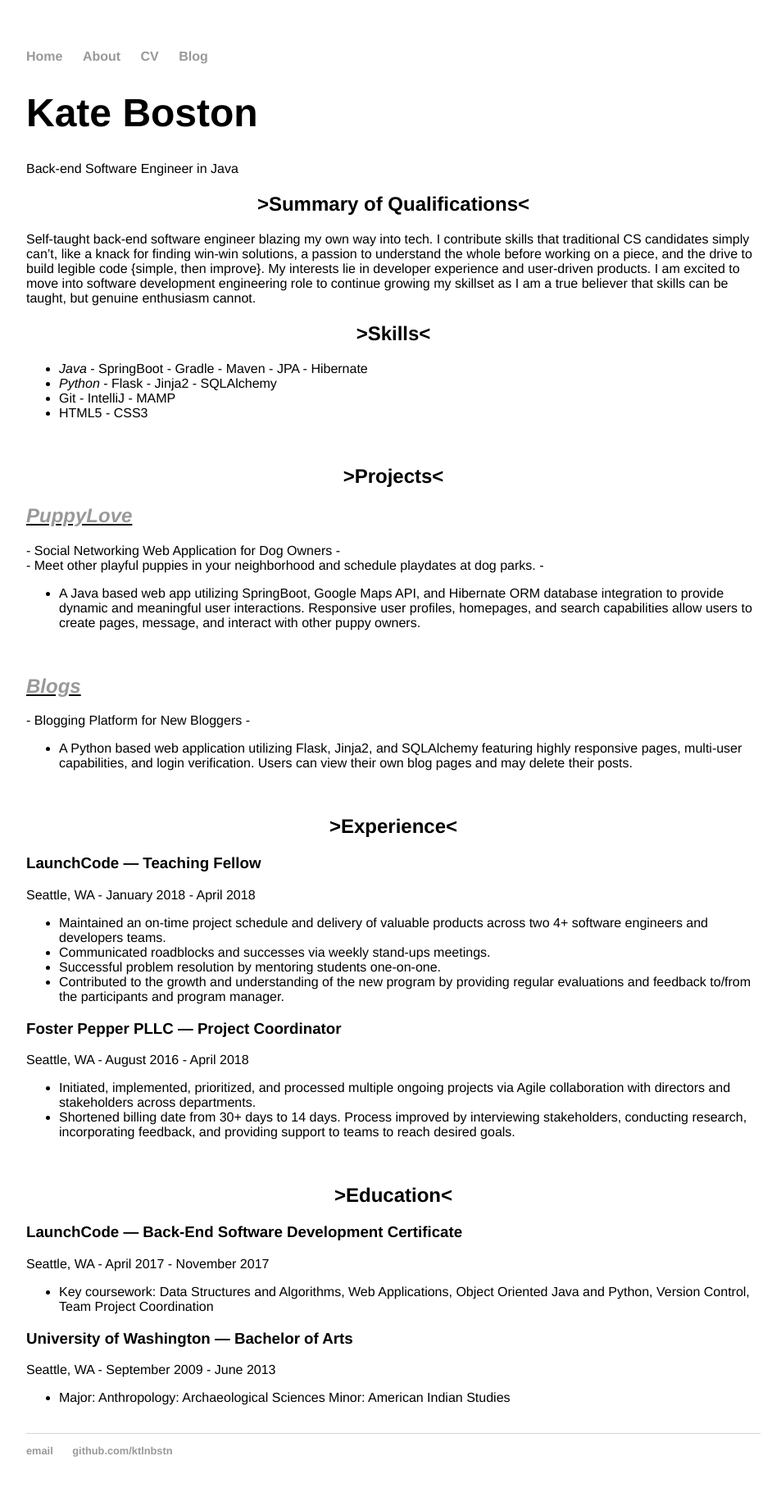
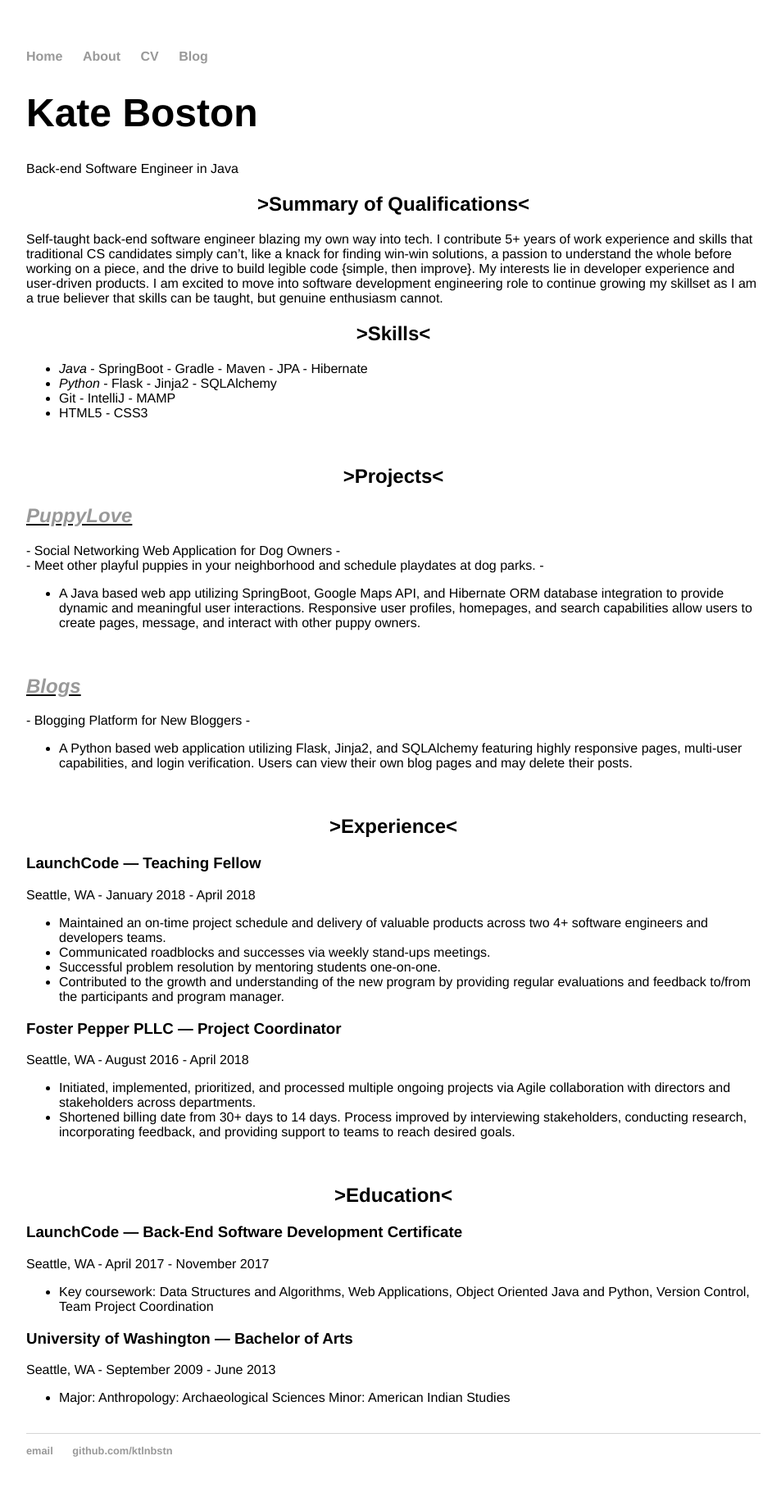
Before and after one commit to ktlnbstn/ktlnbstn.github.io, a Jekyll site: the page built from cv/index.html, in a window 1280 px wide. Shown: the whole page at 82% size, without its empty margins (160-1113 px from the left). Built offline with Jekyll 4.4.1, drawn with Linux system fonts in a browser that asks for light colours.

Commit message:
Update index.html

```diff
--- a/cv/index.html
+++ b/cv/index.html
@@ -9,11 +9,11 @@
 
 	<center><h2>>Summary of Qualifications<</h2></center>
 
-Self-taught back-end software engineer blazing my own way into tech. I contribute skills that traditional CS candidates
-simply can’t, like a knack for finding win-win solutions, a passion to understand the whole before working on a piece,
-and the drive to build legible code {simple, then improve}. My interests lie in developer experience and user-driven
-products. I am excited to move into software development engineering role to continue growing my skillset as I am a true
-believer that skills can be taught, but genuine enthusiasm cannot.</br>
+Self-taught back-end software engineer blazing my own way into tech. I contribute 5+ years of work experience and skills that
+traditional CS candidates simply can’t, like a knack for finding win-win solutions, a passion to understand the whole before
+working on a piece, and the drive to build legible code {simple, then improve}. My interests lie in developer experience and
+user-driven products. I am excited to move into software development engineering role to continue growing my skillset as I am
+a true believer that skills can be taught, but genuine enthusiasm cannot.</br>
 
 	<center><h2>>Skills<</h2></center>
 	<ul>
```
